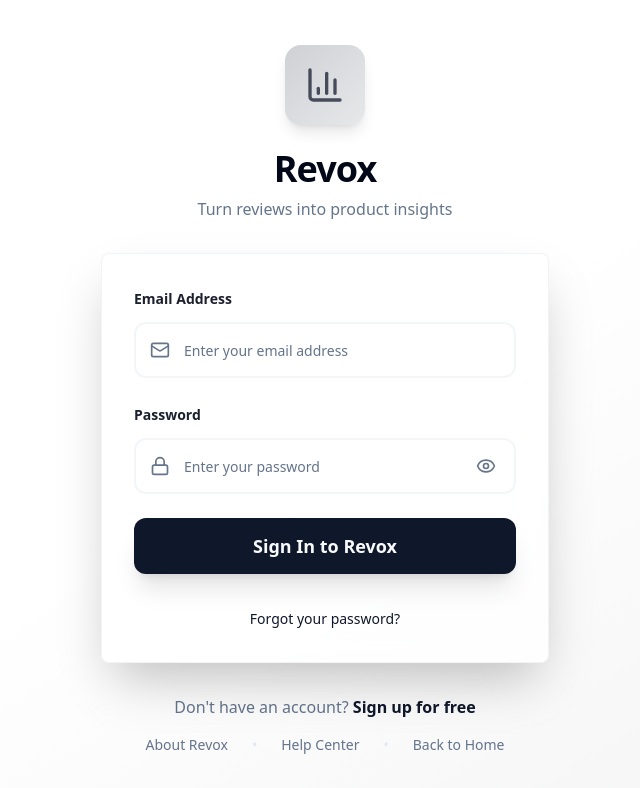
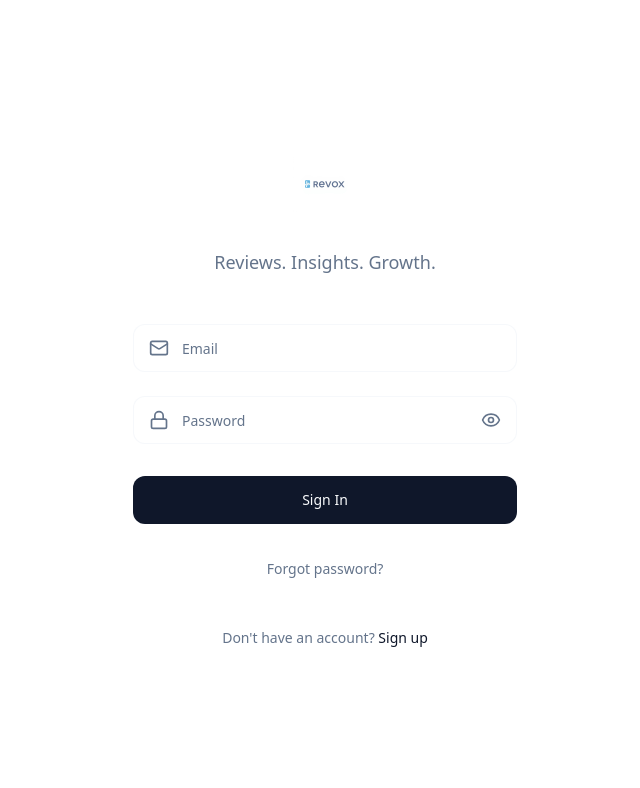
Before and after one commit to kejji/revox-frontend, a React (Vite) app: page /revox/login in a window 1280 px wide. Shown: the top 788 px of the page, without its empty margins (315-955 px from the left). Built offline with nearby package versions, Linux system fonts and the light colour scheme; what aws-amplify would draw is missing.

Commit message:
Add Sign In/Up Page

```diff
--- a/src/pages/RevoxLogin.tsx
+++ b/src/pages/RevoxLogin.tsx
@@ -4,7 +4,8 @@ import { Input } from "@/components/ui/input";
 import { Label } from "@/components/ui/label";
 import { Card, CardContent } from "@/components/ui/card";
 import { Link } from "react-router-dom";
-import { Mail, Lock, Eye, EyeOff, BarChart3 } from "lucide-react";
+import { Mail, Lock, Eye, EyeOff } from "lucide-react";
+import revoxLogo from "@/assets/revox-logo.png";
 
 export default function RevoxLogin() {
   const [email, setEmail] = useState("");
@@ -24,121 +25,103 @@ export default function RevoxLogin() {
   };
 
   return (
-    <div className="min-h-screen flex items-center justify-center bg-gradient-to-br from-background via-background to-primary/5 p-4">
-      <div className="w-full max-w-md space-y-8">
+    <div className="min-h-screen flex items-center justify-center bg-background p-6">
+      <div className="w-full max-w-sm space-y-12">
         {/* Logo and Brand */}
-        <div className="text-center space-y-6">
+        <div className="text-center space-y-8">
           <div className="animate-fade-in">
-            <div className="inline-flex items-center justify-center w-20 h-20 rounded-2xl bg-gradient-to-br from-primary/20 to-primary/10 mb-6 shadow-lg hover:shadow-xl transition-all duration-300 hover:scale-105">
-              <BarChart3 className="w-10 h-10 text-primary animate-pulse" />
+            <div className="mb-8">
+              <img
+                src={revoxLogo}
+                alt="Revox"
+                className="h-16 mx-auto animate-pulse"
+              />
             </div>
-            <h1 className="text-4xl font-bold tracking-tight text-foreground mb-2">
-              Revox
-            </h1>
-            <p className="text-muted-foreground text-base font-medium animate-fade-in delay-100">
-              Turn reviews into product insights
+            <p className="text-muted-foreground text-lg font-light animate-fade-in delay-100">
+              Reviews. Insights. Growth.
             </p>
           </div>
         </div>
 
         {/* Login Form */}
-        <Card className="animate-fade-in delay-200 border border-border/50 shadow-2xl bg-card/80 backdrop-blur-lg hover:shadow-3xl transition-all duration-300">
-          <CardContent className="p-8">
-            <form onSubmit={handleSubmit} className="space-y-6">
-              <div className="space-y-3">
-                <Label htmlFor="email" className="text-sm font-semibold text-foreground/90">
-                  Email Address
-                </Label>
-                <div className="relative group">
-                  <Mail className="absolute left-4 top-1/2 transform -translate-y-1/2 text-muted-foreground w-5 h-5 group-focus-within:text-primary transition-colors" />
+        <div className="animate-fade-in delay-200 space-y-8">
+          <form onSubmit={handleSubmit} className="space-y-8">
+            <div className="space-y-6">
+              <div className="space-y-2">
+                <div className="relative">
+                  <Mail className="absolute left-4 top-1/2 transform -translate-y-1/2 text-muted-foreground w-5 h-5" />
                   <Input
                     id="email"
                     type="email"
-                    placeholder="Enter your email address"
+                    placeholder="Email"
                     value={email}
                     onChange={(e) => setEmail(e.target.value)}
-                    className="pl-12 h-14 text-base rounded-xl bg-background/60 border-2 border-border/40 focus:border-primary focus:ring-4 focus:ring-primary/10 transition-all duration-200 hover:border-primary/50"
+                    className="pl-12 h-12 rounded-xl border border-border/30 bg-background focus:border-primary transition-colors"
                     required
                   />
                 </div>
               </div>
 
-              <div className="space-y-3">
-                <Label htmlFor="password" className="text-sm font-semibold text-foreground/90">
-                  Password
-                </Label>
-                <div className="relative group">
-                  <Lock className="absolute left-4 top-1/2 transform -translate-y-1/2 text-muted-foreground w-5 h-5 group-focus-within:text-primary transition-colors" />
+              <div className="space-y-2">
+                <div className="relative">
+                  <Lock className="absolute left-4 top-1/2 transform -translate-y-1/2 text-muted-foreground w-5 h-5" />
                   <Input
                     id="password"
                     type={showPassword ? "text" : "password"}
-                    placeholder="Enter your password"
+                    placeholder="Password"
                     value={password}
                     onChange={(e) => setPassword(e.target.value)}
-                    className="pl-12 pr-12 h-14 text-base rounded-xl bg-background/60 border-2 border-border/40 focus:border-primary focus:ring-4 focus:ring-primary/10 transition-all duration-200 hover:border-primary/50"
+                    className="pl-12 pr-12 h-12 rounded-xl border border-border/30 bg-background focus:border-primary transition-colors"
                     required
                   />
                   <button
                     type="button"
                     onClick={() => setShowPassword(!showPassword)}
-                    className="absolute right-4 top-1/2 transform -translate-y-1/2 text-muted-foreground hover:text-primary transition-colors p-1 rounded-md hover:bg-primary/10"
+                    className="absolute right-4 top-1/2 transform -translate-y-1/2 text-muted-foreground hover:text-primary transition-colors"
                   >
                     {showPassword ? <EyeOff className="w-5 h-5" /> : <Eye className="w-5 h-5" />}
                   </button>
                 </div>
               </div>
+            </div>
 
             <Button
               type="submit"
-                className="w-full h-14 text-lg font-semibold rounded-xl bg-gradient-to-r from-primary to-primary/90 hover:from-primary/90 hover:to-primary text-primary-foreground shadow-xl hover:shadow-2xl transition-all duration-300 hover:scale-[1.02] active:scale-[0.98]"
+              className="w-full h-12 rounded-xl font-medium"
               disabled={isLoading}
             >
               {isLoading ? (
-                  <div className="flex items-center gap-3">
-                    <div className="w-5 h-5 border-2 border-current border-t-transparent rounded-full animate-spin"></div>
-                    Signing you in...
+                <div className="flex items-center gap-2">
+                  <div className="w-4 h-4 border-2 border-current border-t-transparent rounded-full animate-spin"></div>
+                  Signing in...
                 </div>
               ) : (
-                  "Sign In to Revox"
+                "Sign In"
               )}
             </Button>
+          </form>
 
-              <div className="text-center pt-2">
+          <div className="text-center">
             <Link
               to="/revox/forgot-password"
-                  className="text-sm font-medium text-primary hover:text-primary/80 transition-colors hover:underline underline-offset-4"
+              className="text-sm text-muted-foreground hover:text-primary transition-colors"
             >
-                  Forgot your password?
+              Forgot password?
             </Link>
           </div>
-            </form>
-          </CardContent>
-        </Card>
+        </div>
 
         {/* Footer Links */}
-        <div className="text-center space-y-4 animate-fade-in delay-300">
-          <p className="text-base text-muted-foreground">
+        <div className="text-center space-y-6 animate-fade-in delay-300">
+          <p className="text-sm text-muted-foreground">
             Don't have an account?{" "}
             <Link
               to="/revox/auth"
-              className="text-primary hover:text-primary/80 font-semibold transition-colors hover:underline underline-offset-4"
+              className="text-primary hover:text-primary/80 transition-colors"
             >
-              Sign up for free
+              Sign up
             </Link>
           </p>
-          <div className="flex items-center justify-center gap-6 text-sm text-muted-foreground">
-            <Link to="/revox/about" className="hover:text-primary transition-colors font-medium">
-              About Revox
-            </Link>
-            <span className="text-border">•</span>
-            <Link to="/revox/help" className="hover:text-primary transition-colors font-medium">
-              Help Center
-            </Link>
-            <span className="text-border">•</span>
-            <Link to="/revox" className="hover:text-primary transition-colors font-medium">
-              Back to Home
-            </Link>
-          </div>
         </div>
       </div>
     </div>
```
Also changed, not shown: src/assets/revox-logo.png (added). Lines whose indentation alone changed are shown as unchanged.
